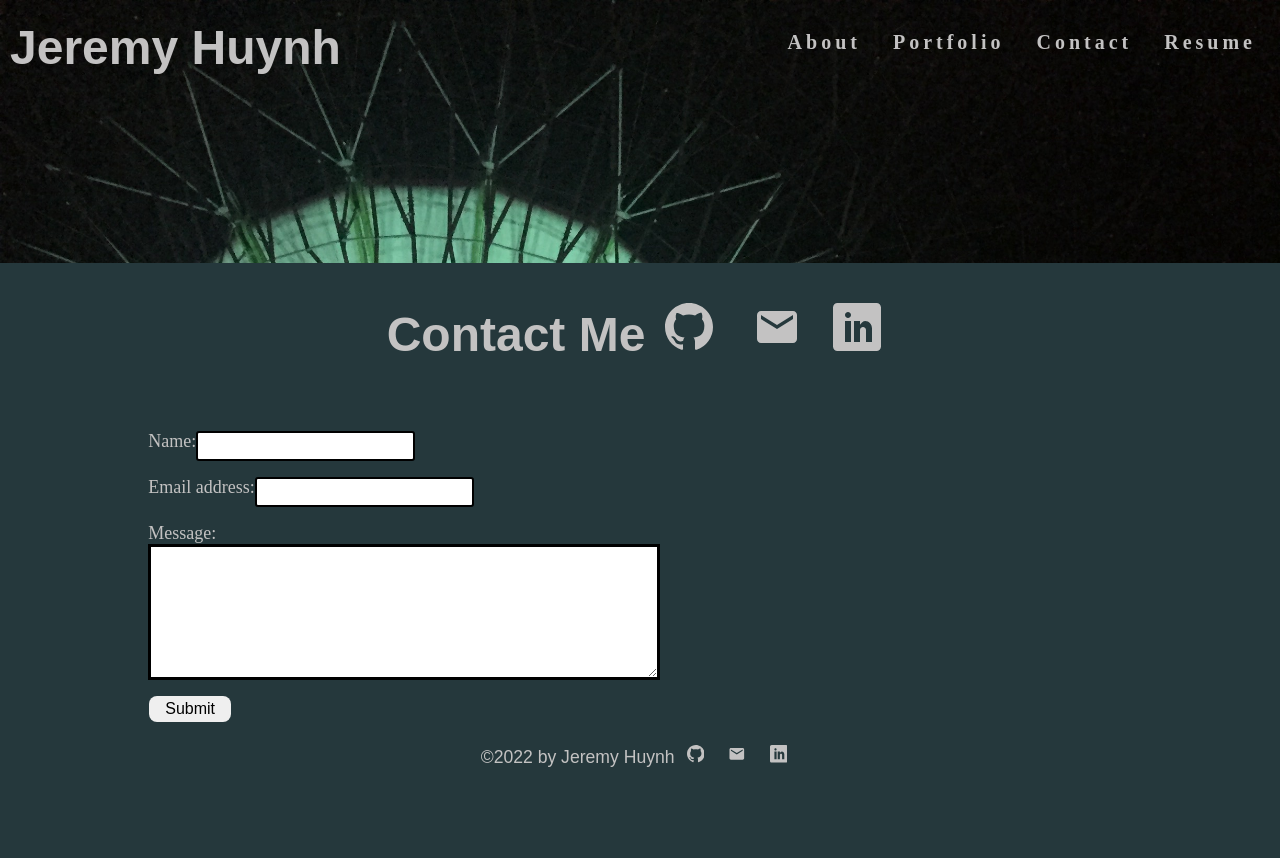
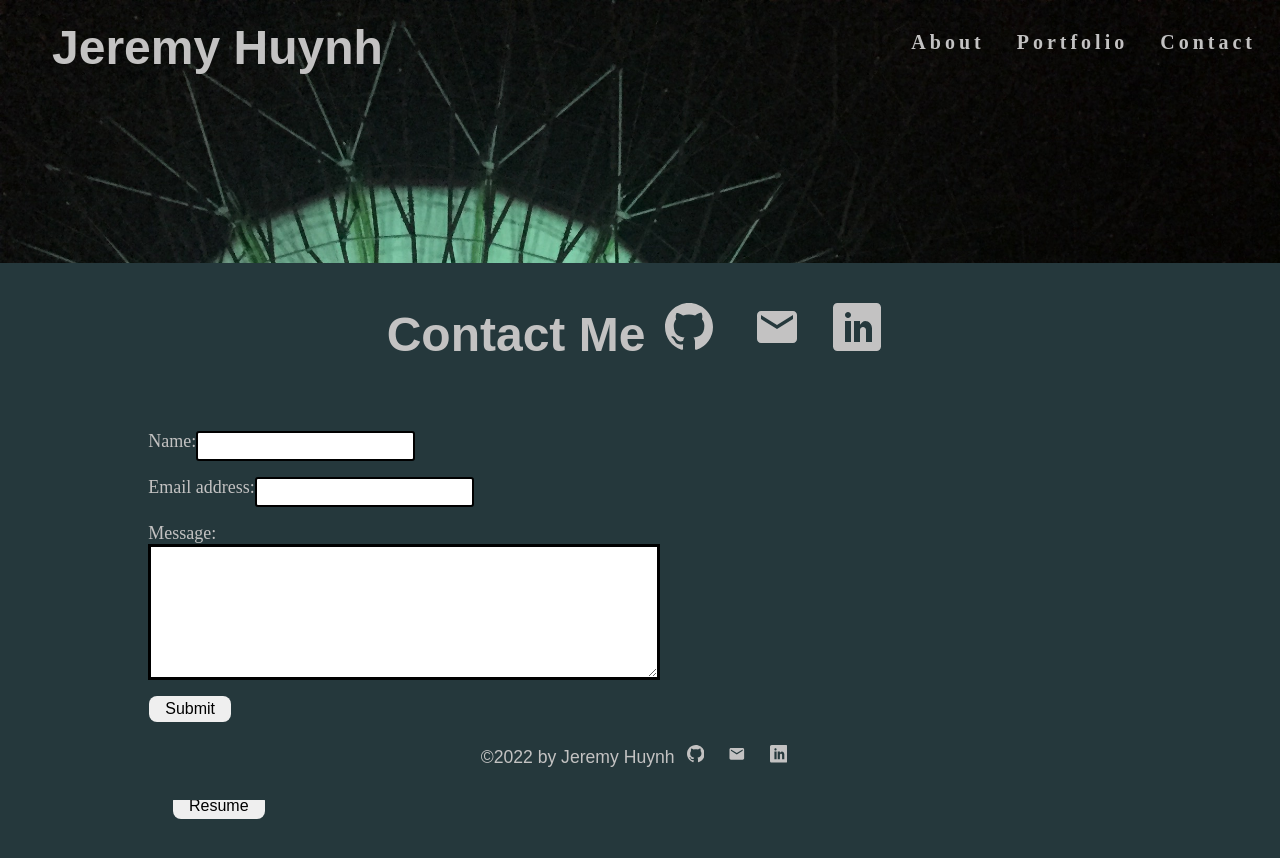
Before and after one commit to jermeewinn/jeremy-huynh-portfolio2.0, a React (Create React App) app: page / in a window 1280 px wide. Both pictures are taken after a click on the element "Contact". Shown: the top 858 px of the page. Before the commit the page ends 800 px from the top, so only its background shows below. Built offline with nearby package versions, Linux system fonts and the light colour scheme.

Commit message:
removed #Resume component and moved it to #Contact

```diff
--- a/src/App.js
+++ b/src/App.js
@@ -23,10 +23,10 @@ function App() {
       name: "Contact",
       description: "Feel free to get in touch with me by submitting this form, or reaching out through social media channels!"
     },
-    {
-      name: "Resume",
-      description: "Here is my resume. Click the button to download a copy!"
-    }
+    // {
+    //   name: "Resume",
+    //   description: "Here is my resume. Click the button to download a copy!"
+    // }
   ]);
 
   const renderPage = () => {
@@ -40,9 +40,9 @@ function App() {
     if (currentCategory.name === "Contact") {
       return <Contact currentCategory={currentCategory} />;
     }
-    if (currentCategory.name === "Resume") {
-      return <Resume currentCategory={currentCategory} />;
-    }
+    // if (currentCategory.name === "Resume") {
+    //   return <Resume currentCategory={currentCategory} />;
+    // }
   };
 
   const [currentCategory, setCurrentCategory] = useState(categories[0]);
--- a/src/components/Contact/index.js
+++ b/src/components/Contact/index.js
@@ -1,4 +1,5 @@
 import React, { useState } from 'react';
+import Resume from '../Resume';
 import { validateEmail } from "../../utils/helpers";
 import { BsGithub } from 'react-icons/bs';
 import { MdEmail } from 'react-icons/md';
@@ -57,7 +58,12 @@ function Contact() {
                 </div>
                 <button type='submit'>Submit</button>
             </form>
+            <div id='resume'>
+                <p>Click here to download a copy of my resume</p>
+                <a href={require('../../assets/images/other/Jeremy_Huynh_Technical_Resume_02_25_2022.pdf')} download><button>Resume</button></a>
+            </div>
         </section>
+
     )
 };
 
--- a/src/components/Project/index.js
+++ b/src/components/Project/index.js
@@ -3,7 +3,7 @@ import { BsGithub } from 'react-icons/bs';
 
 const Project = ({ project }) => {
     // console.log(project)
-    return(
+    return (
         <div className='mx-2 my-1'>
             <h4>{project.name}
             <span id='icon' className='mx-5'><a href={project.git}><BsGithub />GitHub Link</a></span></h4>
--- a/src/components/Resume/index.js
+++ b/src/components/Resume/index.js
@@ -3,13 +3,13 @@ import React from 'react';
 function Resume({ currentCategory }) {
     const { name, description } = currentCategory;
     return(
-        <section id='resume' className='flex-row'>
+        <div id='resume' className='flex-row'>
             <div>
                 <h2>{name}</h2>
                 <p>{description}</p>
                 <a href={require('../../assets/images/other/Jeremy_Huynh_Technical_Resume_02_25_2022.pdf')} download><button>Resume</button></a>
             </div>
-        </section>
+        </div>
     );
 };
 
--- a/src/index.css
+++ b/src/index.css
@@ -30,9 +30,13 @@ body {
   flex-direction: column;
 }
 
-#about, #portfolio, #contact, #resume {
+#about, #portfolio, #contact {
   margin-left: 10%;
   margin-right: 10%;
+}
+
+.resume {
+
 }
 
 h1 {
@@ -272,7 +276,7 @@ a {
   border-radius: 5px;
   font-weight: 600;
   padding: 2px 4px;
-  margin-left: -2px;
+  margin-left: 40px;
   margin-right: -2px;
 }
 
```
